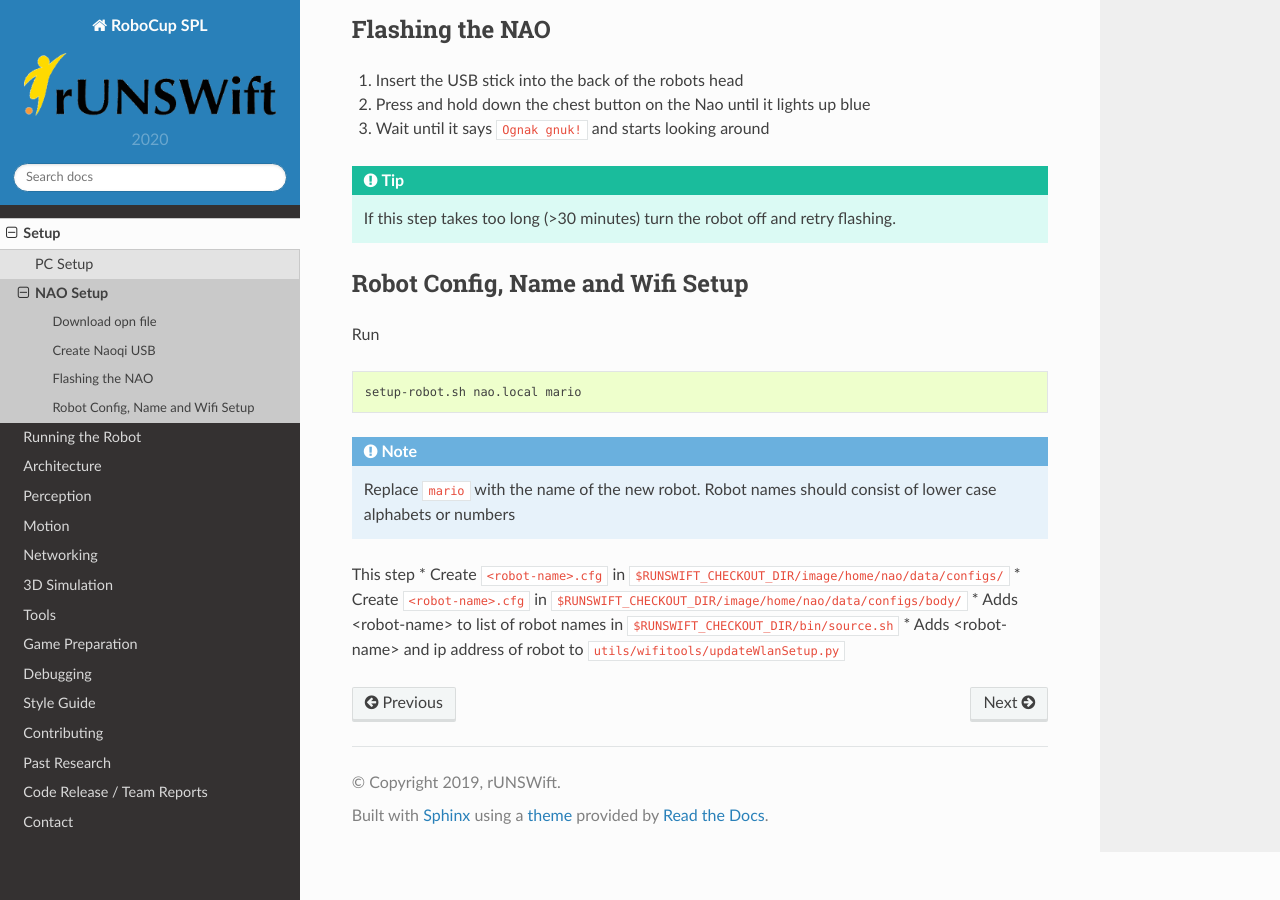
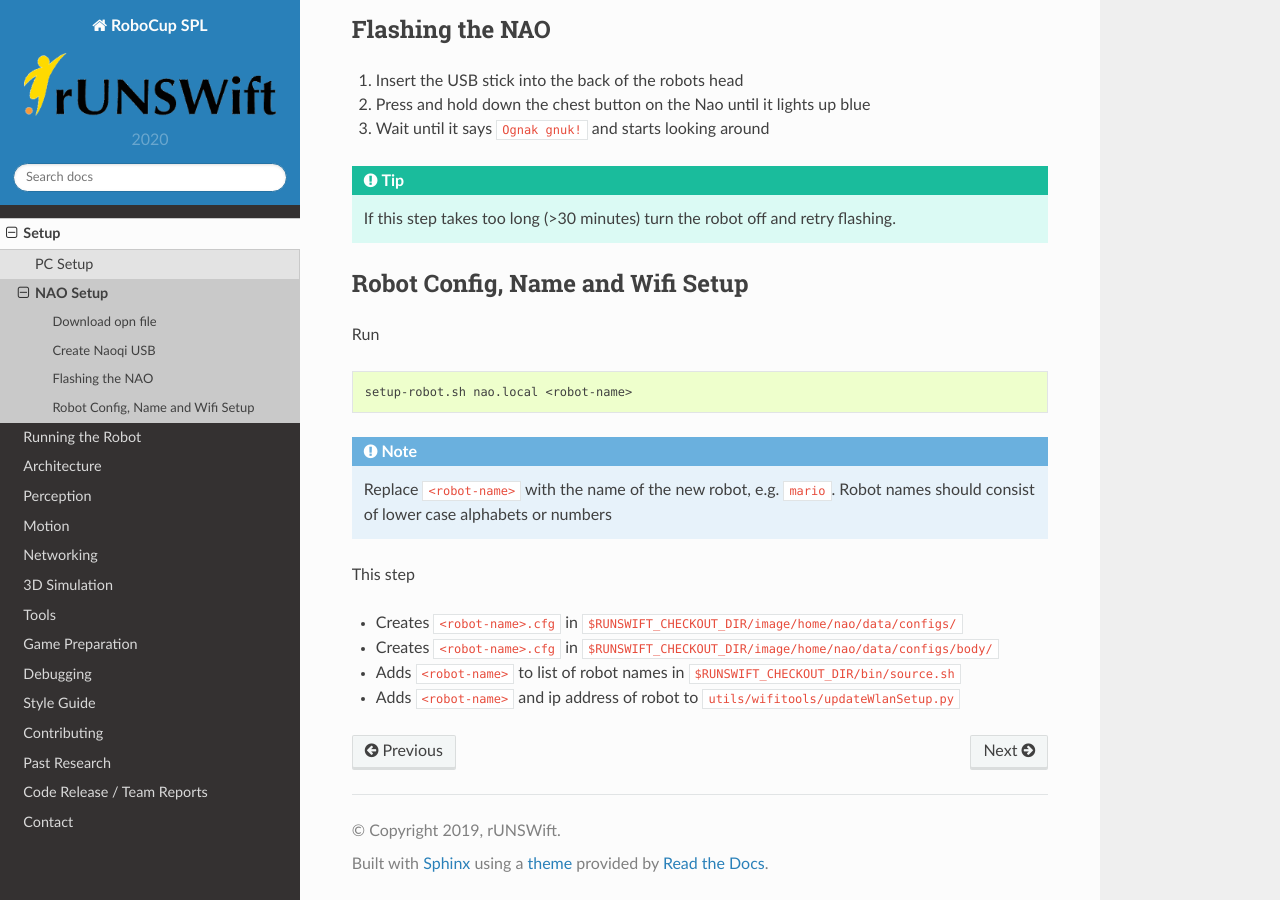
Before and after one commit to UNSWComputing/rUNSWift-docs, a Sphinx documentation site: the page built from source/setup/nao_setup.rst, in a window 1280 px wide and 900 px high, scrolled down 1059 px. Built offline with Sphinx 7.4.7 and the Read the Docs theme 2.0.0, drawn with Linux system fonts in a browser that asks for light colours; some of the changed text lies outside the part shown.

Commit message:
Update nao_setup.rst
11 Weeks of work but its finally done

```diff
--- a/source/setup/nao_setup.rst
+++ b/source/setup/nao_setup.rst
@@ -6,7 +6,7 @@
     Instructions here are not complete yet.
 
 .. note::
-    Follow these instructions to prepare Naos, that are brand new or have been
+    Follow these instructions to prepare Naos that are brand new or have been
     factory reset, to run the rUNSWift codebase.
 
     **You do not need to do this if are just setting up your environment!**
@@ -62,14 +62,16 @@
 
 .. code-block:: bash
 
-    setup-robot.sh nao.local mario
+    setup-robot.sh nao.local <robot-name>
 
 .. note::
-    Replace ``mario`` with the name of the new robot.
+
+    Replace ``<robot-name>`` with the name of the new robot, e.g. ``mario``.
     Robot names should consist of lower case alphabets or numbers
 
 This step
-* Create ``<robot-name>.cfg`` in ``$RUNSWIFT_CHECKOUT_DIR/image/home/nao/data/configs/``
-* Create ``<robot-name>.cfg`` in ``$RUNSWIFT_CHECKOUT_DIR/image/home/nao/data/configs/body/``
-* Adds <robot-name> to list of robot names in ``$RUNSWIFT_CHECKOUT_DIR/bin/source.sh``
-* Adds <robot-name> and ip address of robot to ``utils/wifitools/updateWlanSetup.py``
+
+* Creates ``<robot-name>.cfg`` in ``$RUNSWIFT_CHECKOUT_DIR/image/home/nao/data/configs/``
+* Creates ``<robot-name>.cfg`` in ``$RUNSWIFT_CHECKOUT_DIR/image/home/nao/data/configs/body/``
+* Adds ``<robot-name>`` to list of robot names in ``$RUNSWIFT_CHECKOUT_DIR/bin/source.sh``
+* Adds ``<robot-name>`` and ip address of robot to ``utils/wifitools/updateWlanSetup.py``
```
